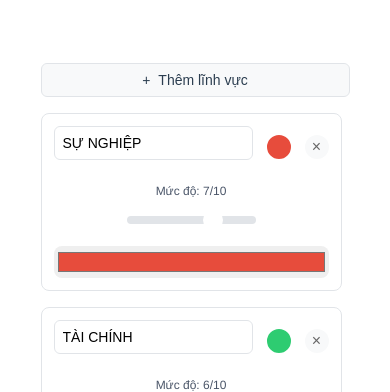
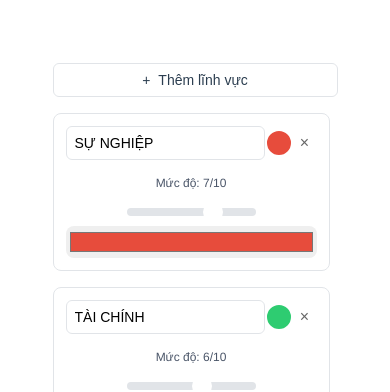
Before and after one commit to longhangoc/vue, a Vue app: page / in a window 390 px wide. Shown: the part 452-844 px from the top of the page. Built offline with nearby package versions, Linux system fonts and the light colour scheme.

Commit message:
Update HelloWorld.vue

```diff
--- a/src/components/HelloWorld.vue
+++ b/src/components/HelloWorld.vue
@@ -77,7 +77,7 @@
 
 <script>
 export default {
-  name: 'LifeWheel',
+  name: 'HelloWorld',
   data() {
     return {
       areas: [
@@ -331,15 +331,21 @@
   --text-color: #2c3e50;
   --bg-light: #f8f9fa;
   --bg-medium: #e9ecef;
+  --font-base: 'Roboto', sans-serif;
   --border-radius: 12px;
   --shadow-sm: 0 2px 4px rgba(0, 0, 0, 0.08);
   --shadow-md: 0 4px 8px rgba(0, 0, 0, 0.1);
   --shadow-lg: 0 12px 24px rgba(0, 0, 0, 0.15);
   --transition: all 0.3s ease;
+  --spacing-xs: 0.25rem;
+  --spacing-sm: 0.5rem;
+  --spacing-md: 1rem;
+  --spacing-lg: 1.5rem;
 }
 
+/* Global Styles */
 body {
-  font-family: 'Roboto', sans-serif;
+  font-family: var(--font-base);
   margin: 0;
   padding: 0;
   background-color: var(--bg-light);
@@ -354,6 +360,7 @@
   min-height: 100vh;
 }
 
+/* Header */
 .wheel-header {
   text-align: center;
   margin-bottom: clamp(1rem, 3vw, 2rem);
@@ -365,7 +372,7 @@
   background: linear-gradient(45deg, var(--primary-color), var(--secondary-color));
   -webkit-background-clip: text;
   -webkit-text-fill-color: transparent;
-  margin-bottom: 0.5rem;
+  margin-bottom: var(--spacing-sm);
 }
 
 .header-description {
@@ -373,6 +380,7 @@
   font-size: clamp(1rem, 1.5vw, 1.2rem);
 }
 
+/* Layout */
 .content {
   display: grid;
   grid-template-columns: minmax(300px, 1fr) minmax(300px, 2fr);
@@ -380,6 +388,7 @@
   align-items: start;
 }
 
+/* Controls Panel */
 .controls-panel {
   background: #fff;
   border-radius: var(--border-radius);
@@ -394,7 +403,7 @@
   align-items: center;
   margin-bottom: clamp(1rem, 2vw, 1.5rem);
   flex-wrap: wrap;
-  gap: 1rem;
+  gap: var(--spacing-md);
 }
 
 .panel-header h2 {
@@ -425,6 +434,7 @@
   border-radius: 3px;
 }
 
+/* Area Card */
 .area-card {
   background: #fff;
   border: 1px solid #e1e4e8;
@@ -442,7 +452,7 @@
 .area-header {
   display: flex;
   align-items: center;
-  gap: 0.75rem;
+  gap: var(--spacing-sm);
   margin-bottom: 1rem;
 }
 
@@ -490,6 +500,7 @@
   font-weight: 500;
 }
 
+/* Slider */
 .slider {
   width: 100%;
   height: 8px;
@@ -538,6 +549,7 @@
   transform: scale(1.1);
 }
 
+/* Color Picker */
 .color-picker {
   width: clamp(32px, 5vw, 40px);
   height: clamp(32px, 5vw, 40px);
@@ -549,6 +561,7 @@
   box-shadow: var(--shadow-sm);
 }
 
+/* Buttons */
 .btn-primary,
 .btn-secondary {
   padding: clamp(0.5rem, 1vw, 0.75rem) clamp(0.75rem, 1.5vw, 1.25rem);
@@ -574,7 +587,7 @@
 }
 
 .btn-secondary {
-  background: #f8f9fa;
+  background: var(--bg-light);
   color: var(--text-color);
   border: 1px solid #e1e4e8;
 }
@@ -587,7 +600,7 @@
   width: clamp(24px, 3vw, 28px);
   height: clamp(24px, 3vw, 28px);
   border: none;
-  background: #f8f9fa;
+  background: var(--bg-light);
   color: #666;
   border-radius: 50%;
   cursor: pointer;
@@ -604,6 +617,7 @@
   color: #fff;
 }
 
+/* Action Buttons */
 .action-buttons {
   display: flex;
   gap: clamp(0.5rem, 1vw, 1rem);
@@ -611,6 +625,7 @@
   justify-content: flex-end;
 }
 
+/* Wheel Display */
 .wheel-display {
   background: #fff;
   border-radius: var(--border-radius);
@@ -628,7 +643,7 @@
   height: 100%;
 }
 
-/* Animations */
+/* List Transition Animations */
 .list-enter-active,
 .list-leave-active {
   transition: opacity 0.5s, transform 0.5s;
@@ -689,7 +704,7 @@
 @media (max-width: 480px) {
   .area-controls {
     flex-direction: column;
-    gap: 0.75rem;
+    gap: var(--spacing-sm);
   }
 
   .color-picker {
@@ -704,7 +719,7 @@
   .area-name-input {
     width: 100%;
     order: -1;
-    margin-bottom: 0.5rem;
+    margin-bottom: var(--spacing-sm);
   }
 }
   </style>
```
